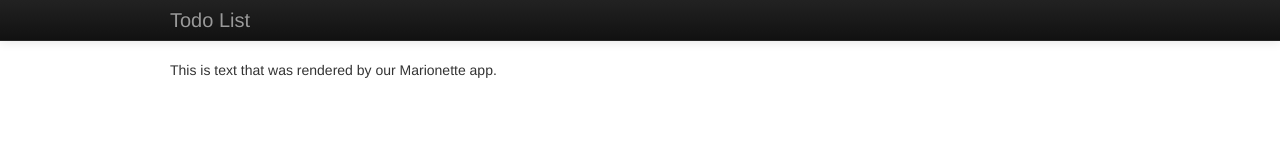
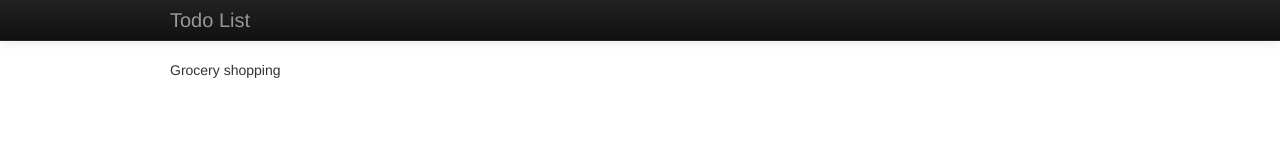
Before and after one commit to tleskin/marionette-todolist, a plain HTML site: page index.html in a window 1280 px wide. Drawn offline with Linux system fonts and the light colour scheme.

Commit message:
Display a model

```diff
--- a/assets/js/app.js
+++ b/assets/js/app.js
@@ -1,7 +1,22 @@
 var TodoList = new Marionette.Application();
 
-TodoList.StaticView = Marionette.ItemView.extend({
-  template: "#static-template"
+TodoList.Item = Backbone.Model.extend({
+  defaults: {
+    title: '',
+    description: ''
+  }
+});
+
+TodoList.ListView = Marionette.ItemView.extend({
+  template: "#item-template",
+
+  events: {
+    "click p": 'alertItem'
+  },
+
+  alertItem: function(){
+    alert(this.model.escape("description"));
+  }
 });
 
 TodoList.on("before:start", function(){
@@ -17,8 +32,16 @@ TodoList.on("before:start", function(){
 });
 
 TodoList.on("start", function(){
-  var staticView = new TodoList.StaticView();
-  TodoList.regions.main.show(staticView);
+  var item = new TodoList.Item({
+    title: "Grocery shopping",
+    description: "Buy groceries for the week"
+  });
+
+  var itemView = new TodoList.ListView({
+    model: item
+  });
+
+  TodoList.regions.main.show(itemView);
 });
 
 TodoList.start();
--- a/index.html
+++ b/index.html
@@ -23,12 +23,8 @@
       </div>
     </div>
 
-    <script type="text/template" id="static-template">
-      <p>This is text that was rendered by our Marionette app.</p>
-    </script>
-
-    <script type="text/template" id="different-static-template">
-      <p>Text from a different template...</p>
+    <script type="text/template" id="item-template">
+      <p><%- title %></p>
     </script>
 
     <script src="./assets/js/vendor/jquery.js"></script>
```
